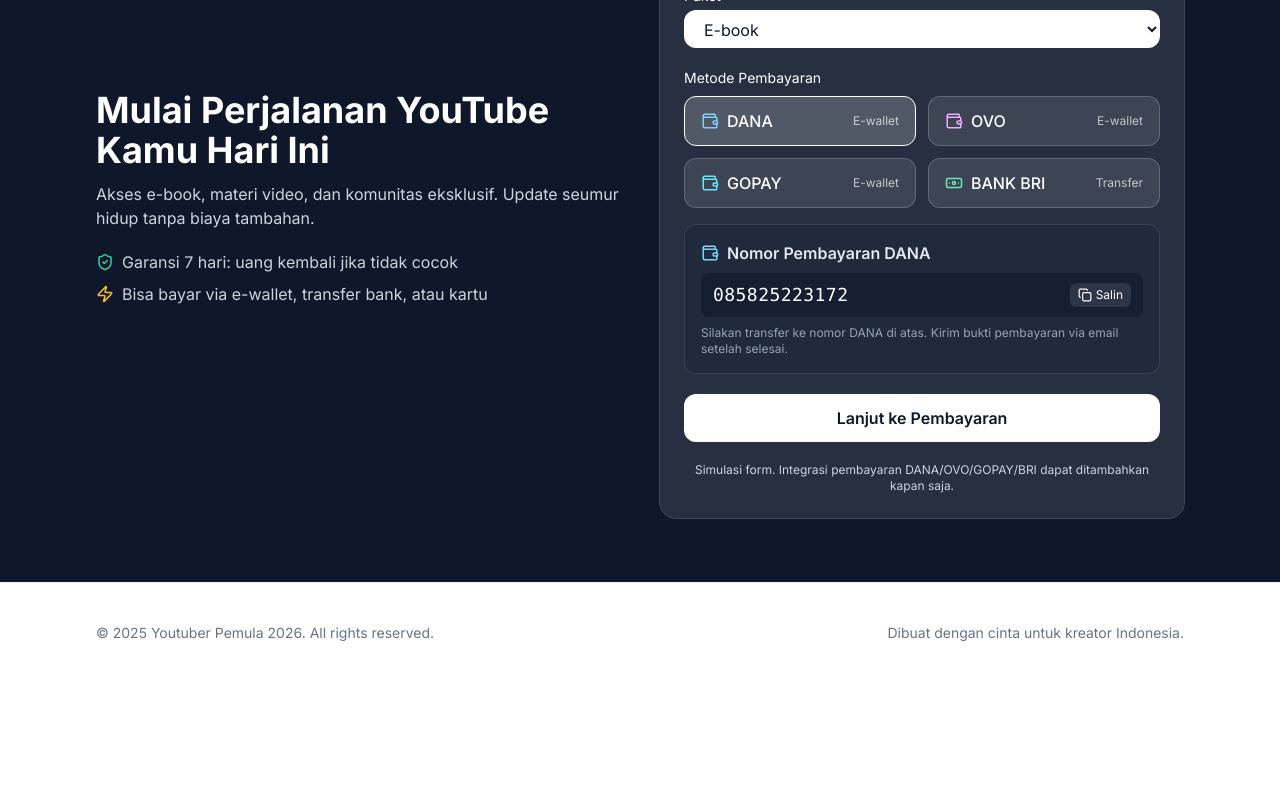
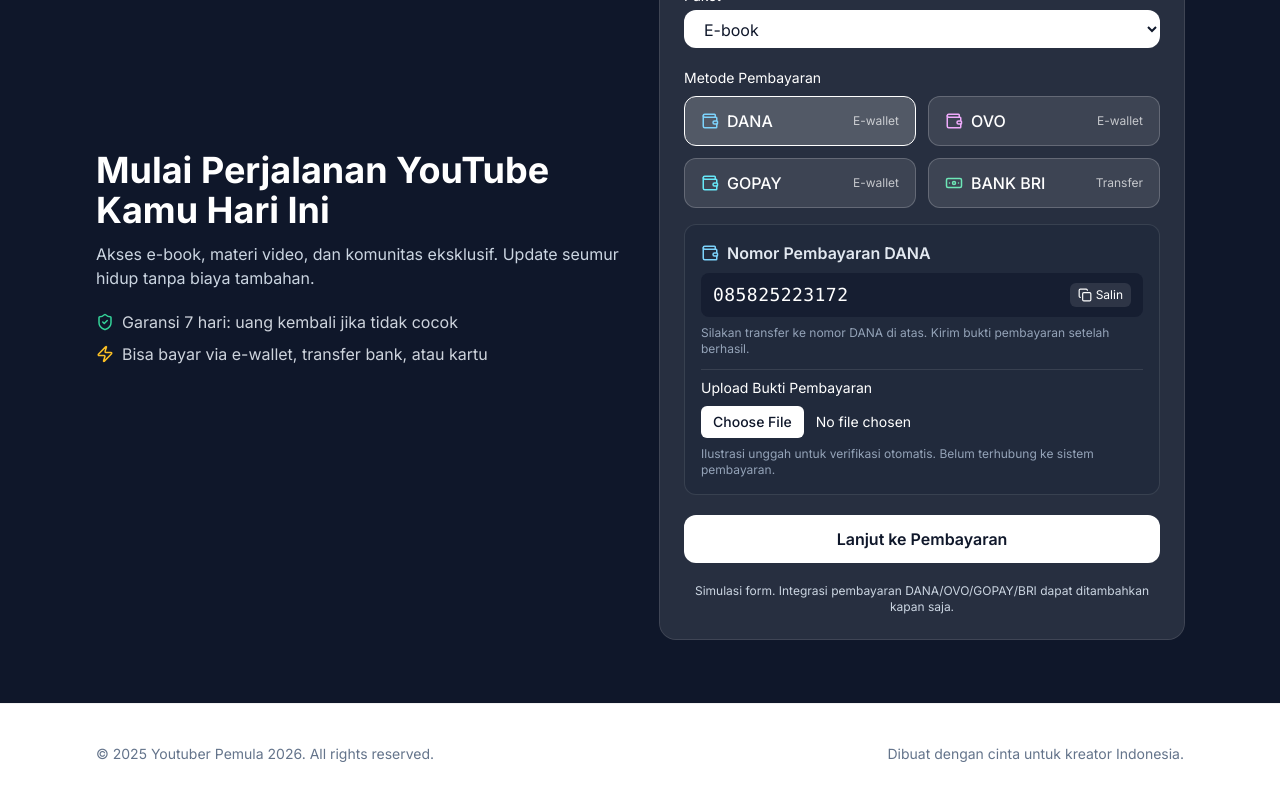
Before and after one commit to flamesuserresource4/frontend-repo_nq65o2l7_xjxy2e, a React (Vite) app: page / in a window 1280 px wide. Shown: the part 1813-2613 px from the top of the page. Before the commit the page ends 2496 px from the top, so only its background shows below. Built offline with nearby package versions, Linux system fonts and the light colour scheme; a web font is replaced by a local one.

Commit message:
Update project prj_nq65o2l7 - 2025-11-08T04:28:51.035Z

```diff
--- a/src/components/CTA.jsx
+++ b/src/components/CTA.jsx
@@ -3,18 +3,37 @@
 
 export default function CTA() {
   const [paymentMethod, setPaymentMethod] = useState('DANA');
-  const [copied, setCopied] = useState(false);
+  const [copiedKey, setCopiedKey] = useState('');
+  const [proofPreview, setProofPreview] = useState(null);
 
   const danaNumber = '085825223172';
+  const gopayNumber = '085825223172';
+  const bri = {
+    bank: 'BANK BRI',
+    name: 'SADRI',
+    numberDisplay: '0259 01029131 530',
+    numberCopy: '025901029131530',
+  };
 
-  const handleCopy = async (text) => {
+  const handleCopy = async (key, text) => {
     try {
       await navigator.clipboard.writeText(text);
-      setCopied(true);
-      setTimeout(() => setCopied(false), 1500);
+      setCopiedKey(key);
+      setTimeout(() => setCopiedKey(''), 1500);
     } catch (e) {
-      setCopied(false);
+      setCopiedKey('');
     }
+  };
+
+  const onFileChange = (e) => {
+    const file = e.target.files?.[0];
+    if (!file) {
+      setProofPreview(null);
+      return;
+    }
+    const reader = new FileReader();
+    reader.onload = (evt) => setProofPreview(String(evt.target?.result || ''));
+    reader.readAsDataURL(file);
   };
 
   return (
@@ -125,7 +144,7 @@
                 </div>
 
                 {/* Detail pembayaran */}
-                <div className="mt-4 rounded-xl bg-slate-800/60 border border-white/10 p-4">
+                <div className="mt-4 rounded-xl bg-slate-800/60 border border-white/10 p-4 space-y-3">
                   {paymentMethod === 'DANA' && (
                     <div className="space-y-2">
                       <div className="flex items-center gap-2 text-slate-200">
@@ -136,23 +155,123 @@
                         <code className="font-mono tracking-wide text-lg">{danaNumber}</code>
                         <button
                           type="button"
-                          onClick={() => handleCopy(danaNumber)}
+                          onClick={() => handleCopy('dana', danaNumber)}
                           className="inline-flex items-center gap-1 rounded-md bg-white/10 hover:bg-white/20 px-2 py-1 text-xs"
                           aria-label="Salin nomor DANA"
                         >
-                          {copied ? <Check size={14} /> : <Copy size={14} />}
-                          {copied ? 'Tersalin' : 'Salin'}
+                          {copiedKey === 'dana' ? <Check size={14} /> : <Copy size={14} />}
+                          {copiedKey === 'dana' ? 'Tersalin' : 'Salin'}
                         </button>
                       </div>
-                      <p className="text-xs text-slate-400">Silakan transfer ke nomor DANA di atas. Kirim bukti pembayaran via email setelah selesai.</p>
+                      <p className="text-xs text-slate-400">Silakan transfer ke nomor DANA di atas. Kirim bukti pembayaran setelah berhasil.</p>
                     </div>
                   )}
-                  {paymentMethod !== 'DANA' && (
+
+                  {paymentMethod === 'GOPAY' && (
+                    <div className="space-y-2">
+                      <div className="flex items-center gap-2 text-slate-200">
+                        <Wallet size={18} className="text-cyan-300" />
+                        <span className="font-semibold">Nomor Pembayaran GOPAY</span>
+                      </div>
+                      <div className="flex items-center justify-between bg-slate-900/60 rounded-lg px-3 py-2">
+                        <code className="font-mono tracking-wide text-lg">{gopayNumber}</code>
+                        <button
+                          type="button"
+                          onClick={() => handleCopy('gopay', gopayNumber)}
+                          className="inline-flex items-center gap-1 rounded-md bg-white/10 hover:bg-white/20 px-2 py-1 text-xs"
+                          aria-label="Salin nomor GOPAY"
+                        >
+                          {copiedKey === 'gopay' ? <Check size={14} /> : <Copy size={14} />}
+                          {copiedKey === 'gopay' ? 'Tersalin' : 'Salin'}
+                        </button>
+                      </div>
+                      <p className="text-xs text-slate-400">Transfer ke nomor GOPAY di atas. Setelah itu unggah bukti pembayaran.</p>
+                    </div>
+                  )}
+
+                  {paymentMethod === 'OVO' && (
+                    <div className="space-y-2">
+                      <div className="flex items-center gap-2 text-slate-200">
+                        <Wallet size={18} className="text-fuchsia-300" />
+                        <span className="font-semibold">Instruksi Pembayaran OVO</span>
+                      </div>
+                      <p className="text-sm text-slate-300">Mohon kirimkan nomor OVO untuk ditambahkan agar bisa tampil dan disalin otomatis di sini.</p>
+                    </div>
+                  )}
+
+                  {paymentMethod === 'BRI' && (
+                    <div className="space-y-2">
+                      <div className="flex items-center gap-2 text-slate-200">
+                        <Banknote size={18} className="text-emerald-300" />
+                        <span className="font-semibold">Transfer {bri.bank}</span>
+                      </div>
+                      <div className="bg-slate-900/60 rounded-lg px-3 py-2 space-y-2">
+                        <div className="flex items-center justify-between">
+                          <div className="space-x-2">
+                            <span className="text-xs text-slate-400">No. Rekening</span>
+                            <code className="font-mono tracking-wide text-base">{bri.numberDisplay}</code>
+                          </div>
+                          <button
+                            type="button"
+                            onClick={() => handleCopy('bri-number', bri.numberCopy)}
+                            className="inline-flex items-center gap-1 rounded-md bg-white/10 hover:bg-white/20 px-2 py-1 text-xs"
+                            aria-label="Salin nomor rekening BRI"
+                          >
+                            {copiedKey === 'bri-number' ? <Check size={14} /> : <Copy size={14} />}
+                            {copiedKey === 'bri-number' ? 'Tersalin' : 'Salin'}
+                          </button>
+                        </div>
+                        <div className="flex items-center justify-between">
+                          <div className="space-x-2">
+                            <span className="text-xs text-slate-400">Atas Nama</span>
+                            <span className="font-medium">{bri.name}</span>
+                          </div>
+                          <button
+                            type="button"
+                            onClick={() => handleCopy('bri-name', bri.name)}
+                            className="inline-flex items-center gap-1 rounded-md bg-white/10 hover:bg-white/20 px-2 py-1 text-xs"
+                            aria-label="Salin nama pemilik rekening"
+                          >
+                            {copiedKey === 'bri-name' ? <Check size={14} /> : <Copy size={14} />}
+                            {copiedKey === 'bri-name' ? 'Tersalin' : 'Salin'}
+                          </button>
+                        </div>
+                      </div>
+                      <p className="text-xs text-slate-400">Setelah transfer, unggah bukti pembayaran untuk verifikasi otomatis.</p>
+                    </div>
+                  )}
+
+                  {!['DANA', 'OVO', 'GOPAY', 'BRI'].includes(paymentMethod) && (
                     <div className="space-y-1">
                       <p className="text-sm text-slate-200">Instruksi pembayaran akan ditampilkan untuk metode yang dipilih.</p>
-                      <p className="text-xs text-slate-400">Pilih DANA untuk melihat nomor pembayaran.</p>
                     </div>
                   )}
+
+                  {/* Upload Bukti Pembayaran (simulasi) */}
+                  <div className="pt-2 border-t border-white/10">
+                    <label className="block text-sm mb-2">Upload Bukti Pembayaran</label>
+                    <div className="flex items-center gap-3">
+                      <input
+                        type="file"
+                        accept="image/*"
+                        onChange={onFileChange}
+                        className="block w-full text-sm file:mr-3 file:rounded-md file:border-0 file:bg-white file:text-slate-900 file:px-3 file:py-1.5 file:font-medium file:hover:bg-slate-100"
+                      />
+                    </div>
+                    {proofPreview && (
+                      <div className="mt-3 flex items-center gap-3">
+                        <img src={proofPreview} alt="Bukti pembayaran" className="h-20 w-20 object-cover rounded-md ring-1 ring-white/20" />
+                        <button
+                          type="button"
+                          onClick={() => setProofPreview(null)}
+                          className="text-xs px-3 py-1.5 rounded-md bg-white/10 hover:bg-white/20"
+                        >
+                          Hapus Bukti
+                        </button>
+                      </div>
+                    )}
+                    <p className="mt-2 text-xs text-slate-400">Ilustrasi unggah untuk verifikasi otomatis. Belum terhubung ke sistem pembayaran.</p>
+                  </div>
                 </div>
               </div>
 
```
